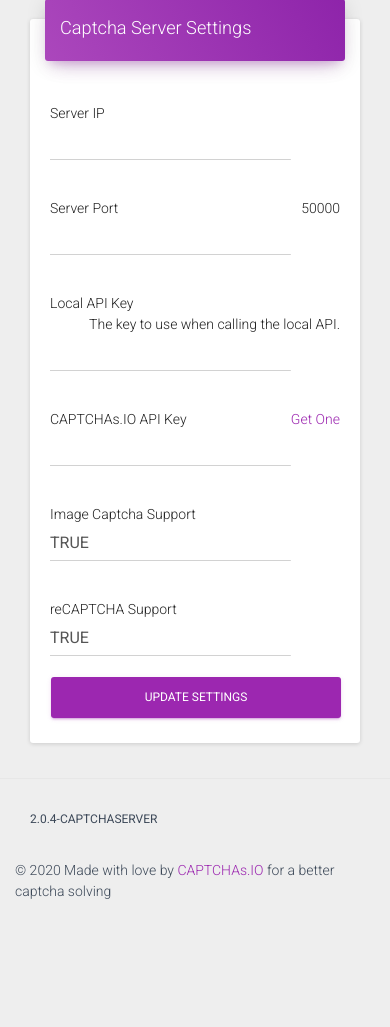
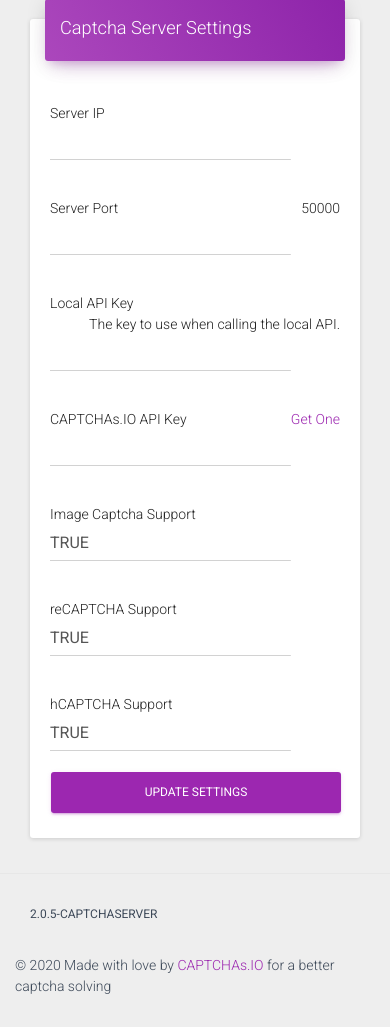
Before and after one commit to captchasio/CaptchaServer, a PHP site: page /settings.php in a window 390 px wide. Shown: the part 106-1133 px from the top of the page. Run offline with PHP 8.4, Linux system fonts and the light colour scheme; data comes from the database, SQL or seed files in the repository; both versions use the stored data as it was after the commit; data that the repository does not hold is empty; some libraries are stand-ins or nearby versions.

Commit message:
v2.0.5
hCAPTCHA added

```diff
--- a/settings.json
+++ b/settings.json
@@ -1 +1 @@
-{"application":{"single_instance_guid":"6261981","dpi_aware":true},"debugging":{"show_console":false,"subprocess_show_console":false,"log_level":"DEBUG4","log_file":"debug.log"},"main_window":{"title":"CaptchaServer-2.0.4","icon":"www\/assets\/favicon.ico","default_size":[800,600],"minimum_size":[800,600],"maximum_size":[800,600],"disable_maximize_button":true,"center_on_screen":true,"start_maximized":false,"start_fullscreen":false,"always_on_top":false,"minimize_to_tray":true,"minimize_to_tray_message":"Minimized to tray"},"popup_window":{"icon":"","fixed_title":"","center_relative_to_parent":true,"default_size":[800,600]},"web_server":{"listen_on":["127.0.0.1","49465"],"www_directory":"www","index_files":["index.php"],"cgi_interpreter":"php\/php-cgi.exe","cgi_extensions":["php"],"cgi_temp_dir":"webcache","404_handler":"\/pretty-urls.php","hide_files":[]},"chrome":{"log_file":"debug.log","log_severity":"default","cache_path":"webcache","external_drag":true,"external_navigation":true,"reload_page_F5":true,"devtools_F12":true,"remote_debugging_port":8889,"command_line_switches":[],"enable_downloads":true,"context_menu":{"enable_menu":true,"navigation":false,"print":true,"view_source":false,"open_in_external_browser":true,"devtools":false}}}
+{"application":{"single_instance_guid":"6261981","dpi_aware":true},"debugging":{"show_console":false,"subprocess_show_console":false,"log_level":"DEBUG4","log_file":"debug.log"},"main_window":{"title":"CaptchaServer-2.0.5","icon":"www\/assets\/favicon.ico","default_size":[800,600],"minimum_size":[800,600],"maximum_size":[800,600],"disable_maximize_button":true,"center_on_screen":true,"start_maximized":false,"start_fullscreen":false,"always_on_top":false,"minimize_to_tray":true,"minimize_to_tray_message":"Minimized to tray"},"popup_window":{"icon":"","fixed_title":"","center_relative_to_parent":true,"default_size":[800,600]},"web_server":{"listen_on":["",""],"www_directory":"www","index_files":["index.php"],"cgi_interpreter":"php\/php-cgi.exe","cgi_extensions":["php"],"cgi_temp_dir":"webcache","404_handler":"\/pretty-urls.php","hide_files":[]},"chrome":{"log_file":"debug.log","log_severity":"default","cache_path":"webcache","external_drag":true,"external_navigation":true,"reload_page_F5":true,"devtools_F12":true,"remote_debugging_port":8889,"command_line_switches":[],"enable_downloads":true,"context_menu":{"enable_menu":true,"navigation":false,"print":true,"view_source":false,"open_in_external_browser":true,"devtools":false}}}
--- a/www/data/version.txt
+++ b/www/data/version.txt
@@ -1 +1 @@
-2.0.4-CaptchaServer
+2.0.5-CaptchaServer
--- a/www/res.php
+++ b/www/res.php
@@ -15,6 +15,7 @@
 	$images = $server->get_images();
 	$recaptcha = $server->get_recaptcha();
 	$funcaptcha = $server->get_funcaptcha();
+	$hcaptcha = $server->get_hcaptcha();
 	$text = $server->get_text();
 	$audio = $server->get_audio();
 
@@ -107,7 +108,7 @@
 
 							print 'ERROR_CAPTCHA_IS_UNSOLVABLE';
 						} else {
-							if ($token == 'ERROR_CAPTCHA_UNSOLVABLE' || $token == 'ERROR_WRONG_CAPTCHA_ID' || $token == 'CAPCHA_NOT_READY') {
+							if ($token == 'ERROR_CAPTCHA_UNSOLVABLE' || $token == 'ERROR_WRONG_CAPTCHA_ID') {
 								print $token;
 							} else {
 								print 'OK|' . $token;
@@ -148,7 +149,7 @@
 
 						print 'ERROR_CAPTCHA_IS_UNSOLVABLE';
 					} else {
-						if ($token == 'ERROR_CAPTCHA_UNSOLVABLE' || $token == 'ERROR_WRONG_CAPTCHA_ID' || $token == 'CAPCHA_NOT_READY') {
+						if ($token == 'ERROR_CAPTCHA_UNSOLVABLE' || $token == 'ERROR_WRONG_CAPTCHA_ID') {
 							print $token;
 						} else {
 							print 'OK|' . $token;
--- a/www/settings.php
+++ b/www/settings.php
@@ -11,6 +11,7 @@
 
 	$images = array($server->get_images() => 'selected');
 	$recaptcha = array($server->get_recaptcha() => 'selected');
+	$hcaptcha = array($server->get_hcaptcha() => 'selected');
 	$funcaptcha = array($server->get_funcaptcha() => 'selected');
 	$text = array($server->get_text() => 'selected');
 	$audio = array($server->get_audio() => 'selected');
@@ -24,7 +25,7 @@
 	$mip = file_get_contents('https://ip.seeip.org');
 
 	if (isset($_POST['submit']) && !empty($_POST['submit'])) {
-		$config = array("api" => $_POST['api'], "key" => $_POST['key'], "secret" => NULL, "recaptcha" => $_POST['recaptcha'], "images" => $_POST['images'], "text" => NULL, "audio" => NULL, "funcaptcha" => NULL);
+		$config = array("api" => $_POST['api'], "key" => $_POST['key'], "secret" => NULL, "recaptcha" => $_POST['recaptcha'], "images" => $_POST['images'], "text" => NULL, "audio" => NULL, "funcaptcha" => NULL, "hcaptcha" => $_POST['hcaptcha']);
 
 		$server->save_config($config, dirname(__FILE__) . "/system/config.ini");
 
@@ -35,6 +36,7 @@
 
 		$images = array($server->get_images() => 'selected');
 		$recaptcha = array($server->get_recaptcha() => 'selected');
+		$hcaptcha = array($server->get_hcaptcha() => 'selected');
 		$funcaptcha = array($server->get_funcaptcha() => 'selected');
 		$text = array($server->get_text() => 'selected');
 		$audio = array($server->get_audio() => 'selected');
@@ -203,6 +205,15 @@
 													</select>
                                                 </div>
                                             </div>
+                                            <div class="col-md-4">
+                                                <div class="form-group label-floating">
+                                                    <div class="control-label">hCAPTCHA Support</div>
+													<select name="hcaptcha" class="form-control">
+														<option value="0" <?=$hcaptcha[0]?>>FALSE</option>
+														<option value="1" <?=$hcaptcha[1]?>>TRUE</option>
+													</select>
+                                                </div>
+                                            </div>
                                         </div>
                                         <button type="submit" name="submit" value="submit" class="btn btn-primary btn-block">Update Settings</button>
                                         <div class="clearfix"></div>
--- a/www/system/CaptchaServer.class.php
+++ b/www/system/CaptchaServer.class.php
@@ -68,6 +68,10 @@ class CaptchaServer {
 
 	function get_funcaptcha() {
 		return $this->ini["funcaptcha"];
+	}
+
+	function get_hcaptcha() {
+		return $this->ini["hcaptcha"];
 	}
 
 	function get_text() {
--- a/www/system/config.ini
+++ b/www/system/config.ini
@@ -1,8 +1,17 @@
-api = ""
-key = ""
+api =
+
+key =
+
 secret =
+
 recaptcha = "1"
+
 images = "1"
+
 text =
+
 audio =
+
 funcaptcha =
+
+hcaptcha = "1"
```
Also changed, not shown: www/documentation.php (+6 -2 lines), www/in.php (+16 -0 lines), www/system/API.class.php (+35 -0 lines), www/data/database.db, 6 other files.
